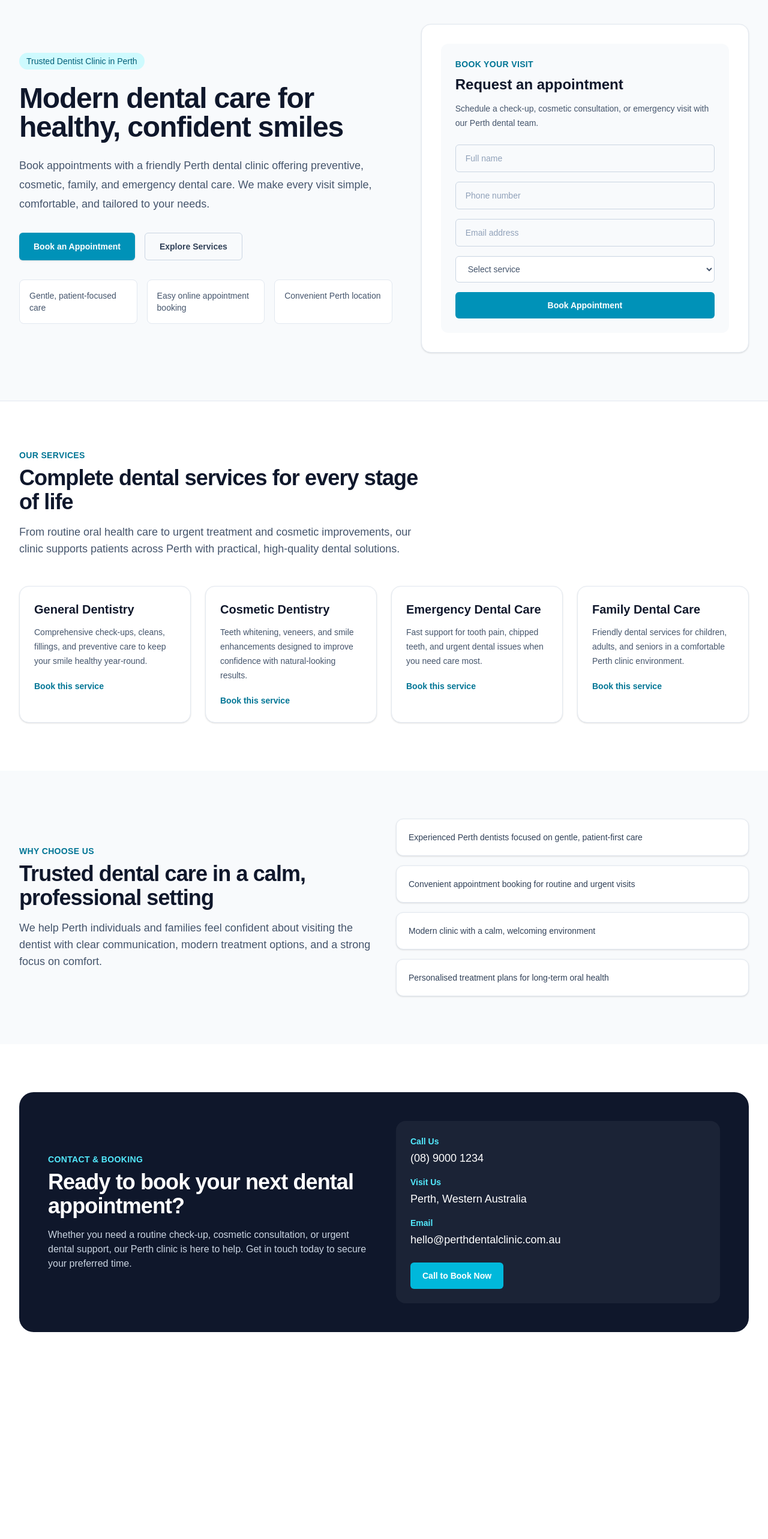
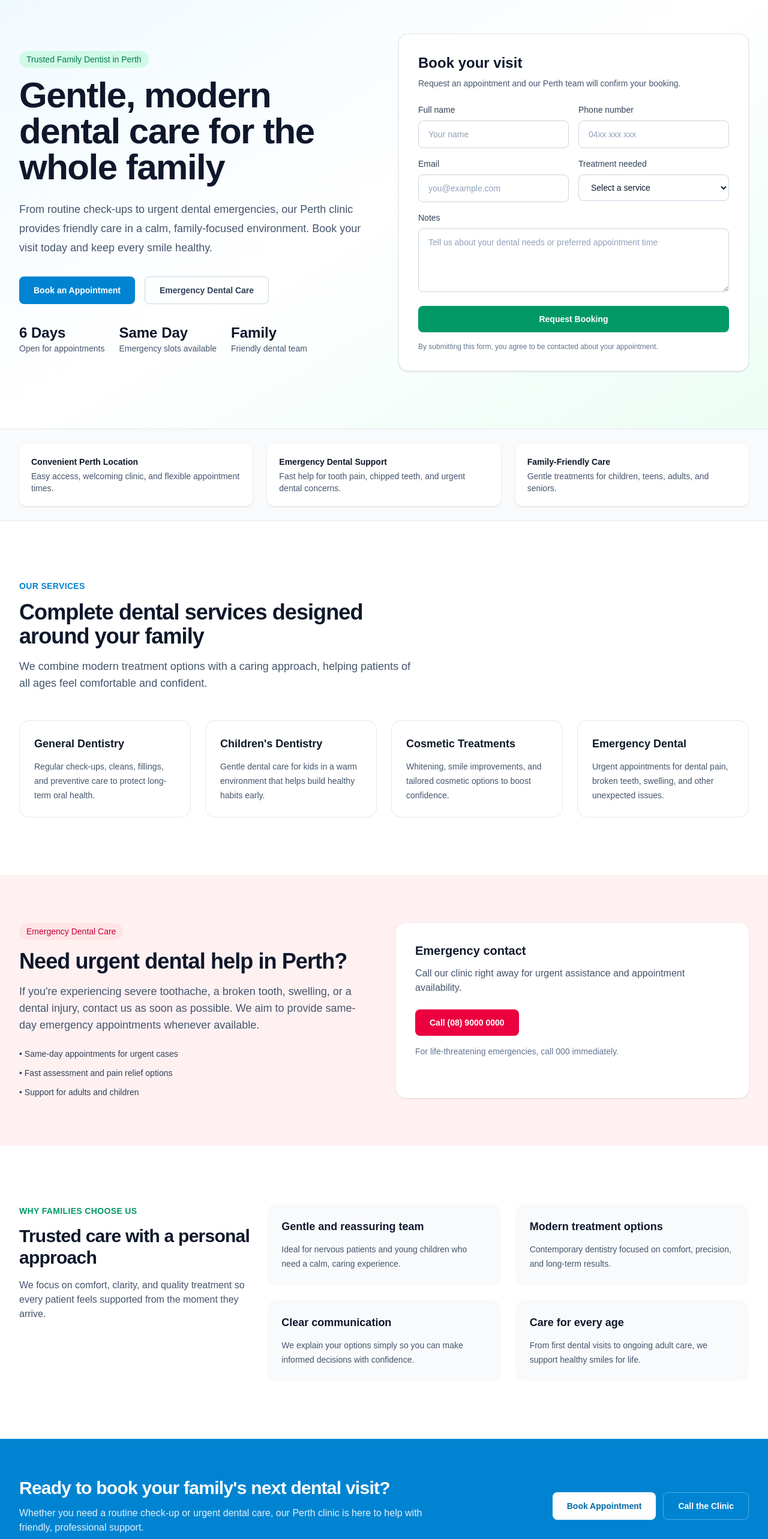
Before and after one commit to AmayaAbdrabu/website-factory-template, a Next.js app: page / in a window 1280 px wide. Shown: the part 40-2606 px from the top of the page at 60% size. Before the commit the page ends 2341 px from the top, so only its background shows below. Built offline with nearby package versions, Linux system fonts and the light colour scheme.

Commit message:
Auto build: dentist clinic website in Perth with booking form, emergency service, and family-friendly branding

```diff
--- a/app/page.tsx
+++ b/app/page.tsx
@@ -1,221 +1,339 @@
 export default function Home() {
-  const services = [
-    {
-      title: "General Dentistry",
-      description:
-        "Comprehensive check-ups, cleans, fillings, and preventive care to keep your smile healthy year-round.",
-    },
-    {
-      title: "Cosmetic Dentistry",
-      description:
-        "Teeth whitening, veneers, and smile enhancements designed to improve confidence with natural-looking results.",
-    },
-    {
-      title: "Emergency Dental Care",
-      description:
-        "Fast support for tooth pain, chipped teeth, and urgent dental issues when you need care most.",
-    },
-    {
-      title: "Family Dental Care",
-      description:
-        "Friendly dental services for children, adults, and seniors in a comfortable Perth clinic environment.",
-    },
-  ];
-
-  const trustPoints = [
-    "Experienced Perth dentists focused on gentle, patient-first care",
-    "Convenient appointment booking for routine and urgent visits",
-    "Modern clinic with a calm, welcoming environment",
-    "Personalised treatment plans for long-term oral health",
-  ];
-
   return (
     <main className="min-h-screen bg-white text-slate-900">
-      <section className="border-b border-slate-200 bg-slate-50">
-        <div className="mx-auto flex max-w-7xl flex-col gap-12 px-6 py-20 lg:flex-row lg:items-center lg:justify-between lg:px-8">
-          <div className="max-w-2xl">
-            <span className="inline-flex rounded-full bg-cyan-100 px-3 py-1 text-sm font-medium text-cyan-800">
-              Trusted Dentist Clinic in Perth
+      <section className="relative overflow-hidden bg-gradient-to-br from-sky-50 via-white to-emerald-50">
+        <div className="mx-auto grid max-w-7xl gap-12 px-6 py-16 md:grid-cols-2 md:px-8 md:py-24">
+          <div className="flex flex-col justify-center">
+            <span className="mb-4 inline-flex w-fit items-center rounded-full bg-emerald-100 px-3 py-1 text-sm font-medium text-emerald-700">
+              Trusted Family Dentist in Perth
             </span>
-            <h1 className="mt-6 text-4xl font-bold tracking-tight text-slate-900 sm:text-5xl">
-              Modern dental care for healthy, confident smiles
+            <h1 className="max-w-xl text-4xl font-bold tracking-tight text-slate-900 md:text-6xl">
+              Gentle, modern dental care for the whole family
             </h1>
-            <p className="mt-6 text-lg leading-8 text-slate-600">
-              Book appointments with a friendly Perth dental clinic offering preventive, cosmetic, family, and emergency dental care. We make every visit simple, comfortable, and tailored to your needs.
+            <p className="mt-6 max-w-xl text-lg leading-8 text-slate-600">
+              From routine check-ups to urgent dental emergencies, our Perth clinic
+              provides friendly care in a calm, family-focused environment. Book
+              your visit today and keep every smile healthy.
             </p>
+
             <div className="mt-8 flex flex-col gap-4 sm:flex-row">
               <a
-                href="#contact"
-                className="inline-flex items-center justify-center rounded-md bg-cyan-600 px-6 py-3 text-sm font-semibold text-white shadow-sm transition hover:bg-cyan-700"
+                href="#booking"
+                className="inline-flex items-center justify-center rounded-lg bg-sky-600 px-6 py-3 text-sm font-semibold text-white transition hover:bg-sky-700"
               >
                 Book an Appointment
               </a>
               <a
-                href="#services"
-                className="inline-flex items-center justify-center rounded-md border border-slate-300 px-6 py-3 text-sm font-semibold text-slate-700 transition hover:bg-white"
+                href="#emergency"
+                className="inline-flex items-center justify-center rounded-lg border border-slate-300 px-6 py-3 text-sm font-semibold text-slate-700 transition hover:border-slate-400 hover:bg-slate-50"
               >
-                Explore Services
+                Emergency Dental Care
               </a>
             </div>
-            <div className="mt-8 grid grid-cols-1 gap-4 text-sm text-slate-600 sm:grid-cols-3">
-              <div className="rounded-lg border border-slate-200 bg-white p-4">
-                Gentle, patient-focused care
+
+            <div className="mt-8 flex flex-wrap gap-6 text-sm text-slate-600">
+              <div>
+                <span className="block text-2xl font-bold text-slate-900">6 Days</span>
+                Open for appointments
               </div>
-              <div className="rounded-lg border border-slate-200 bg-white p-4">
-                Easy online appointment booking
+              <div>
+                <span className="block text-2xl font-bold text-slate-900">Same Day</span>
+                Emergency slots available
               </div>
-              <div className="rounded-lg border border-slate-200 bg-white p-4">
-                Convenient Perth location
+              <div>
+                <span className="block text-2xl font-bold text-slate-900">Family</span>
+                Friendly dental team
               </div>
             </div>
           </div>
 
-          <div className="w-full max-w-xl rounded-2xl border border-slate-200 bg-white p-8 shadow-sm">
-            <div className="rounded-xl bg-slate-50 p-6">
-              <p className="text-sm font-semibold uppercase tracking-wide text-cyan-700">
-                Book Your Visit
+          <div
+            id="booking"
+            className="rounded-2xl border border-slate-200 bg-white p-6 shadow-sm md:p-8"
+          >
+            <div className="mb-6">
+              <h2 className="text-2xl font-semibold text-slate-900">Book your visit</h2>
+              <p className="mt-2 text-sm text-slate-600">
+                Request an appointment and our Perth team will confirm your booking.
               </p>
-              <h2 className="mt-2 text-2xl font-bold text-slate-900">
-                Request an appointment
-              </h2>
-              <p className="mt-3 text-sm leading-6 text-slate-600">
-                Schedule a check-up, cosmetic consultation, or emergency visit with our Perth dental team.
-              </p>
-              <form className="mt-6 space-y-4">
+            </div>
+
+            <form className="space-y-4">
+              <div className="grid gap-4 sm:grid-cols-2">
+                <div>
+                  <label
+                    htmlFor="name"
+                    className="mb-2 block text-sm font-medium text-slate-700"
+                  >
+                    Full name
+                  </label>
                   <input
+                    id="name"
                     type="text"
-                  placeholder="Full name"
-                  className="w-full rounded-md border border-slate-300 px-4 py-3 text-sm outline-none ring-0 placeholder:text-slate-400 focus:border-cyan-600"
+                    placeholder="Your name"
+                    className="w-full rounded-lg border border-slate-300 px-4 py-3 text-sm outline-none transition placeholder:text-slate-400 focus:border-sky-500"
                   />
+                </div>
+                <div>
+                  <label
+                    htmlFor="phone"
+                    className="mb-2 block text-sm font-medium text-slate-700"
+                  >
+                    Phone number
+                  </label>
                   <input
+                    id="phone"
                     type="tel"
-                  placeholder="Phone number"
-                  className="w-full rounded-md border border-slate-300 px-4 py-3 text-sm outline-none ring-0 placeholder:text-slate-400 focus:border-cyan-600"
+                    placeholder="04xx xxx xxx"
+                    className="w-full rounded-lg border border-slate-300 px-4 py-3 text-sm outline-none transition placeholder:text-slate-400 focus:border-sky-500"
                   />
+                </div>
+              </div>
+
+              <div className="grid gap-4 sm:grid-cols-2">
+                <div>
+                  <label
+                    htmlFor="email"
+                    className="mb-2 block text-sm font-medium text-slate-700"
+                  >
+                    Email
+                  </label>
                   <input
+                    id="email"
                     type="email"
-                  placeholder="Email address"
-                  className="w-full rounded-md border border-slate-300 px-4 py-3 text-sm outline-none ring-0 placeholder:text-slate-400 focus:border-cyan-600"
+                    placeholder="you@example.com"
+                    className="w-full rounded-lg border border-slate-300 px-4 py-3 text-sm outline-none transition placeholder:text-slate-400 focus:border-sky-500"
                   />
-                <select className="w-full rounded-md border border-slate-300 bg-white px-4 py-3 text-sm text-slate-600 outline-none focus:border-cyan-600">
-                  <option>Select service</option>
-                  <option>General Dentistry</option>
+                </div>
+                <div>
+                  <label
+                    htmlFor="service"
+                    className="mb-2 block text-sm font-medium text-slate-700"
+                  >
+                    Treatment needed
+                  </label>
+                  <select
+                    id="service"
+                    className="w-full rounded-lg border border-slate-300 bg-white px-4 py-3 text-sm outline-none transition focus:border-sky-500"
+                    defaultValue=""
+                  >
+                    <option value="" disabled>
+                      Select a service
+                    </option>
+                    <option>General Check-Up</option>
+                    <option>Children&apos;s Dentistry</option>
+                    <option>Teeth Cleaning</option>
                     <option>Cosmetic Dentistry</option>
-                  <option>Emergency Dental Care</option>
-                  <option>Family Dental Care</option>
+                    <option>Emergency Appointment</option>
                   </select>
+                </div>
+              </div>
+
+              <div>
+                <label
+                  htmlFor="message"
+                  className="mb-2 block text-sm font-medium text-slate-700"
+                >
+                  Notes
+                </label>
+                <textarea
+                  id="message"
+                  rows={4}
+                  placeholder="Tell us about your dental needs or preferred appointment time"
+                  className="w-full rounded-lg border border-slate-300 px-4 py-3 text-sm outline-none transition placeholder:text-slate-400 focus:border-sky-500"
+                />
+              </div>
+
               <button
                 type="submit"
-                  className="w-full rounded-md bg-cyan-600 px-4 py-3 text-sm font-semibold text-white transition hover:bg-cyan-700"
+                className="w-full rounded-lg bg-emerald-600 px-6 py-3 text-sm font-semibold text-white transition hover:bg-emerald-700"
               >
-                  Book Appointment
+                Request Booking
               </button>
+
+              <p className="text-xs text-slate-500">
+                By submitting this form, you agree to be contacted about your appointment.
+              </p>
             </form>
+          </div>
+        </div>
+      </section>
+
+      <section className="border-y border-slate-200 bg-slate-50">
+        <div className="mx-auto grid max-w-7xl gap-6 px-6 py-6 text-sm text-slate-700 md:grid-cols-3 md:px-8">
+          <div className="rounded-xl bg-white p-5 shadow-sm">
+            <p className="font-semibold text-slate-900">Convenient Perth Location</p>
+            <p className="mt-1 text-slate-600">
+              Easy access, welcoming clinic, and flexible appointment times.
+            </p>
+          </div>
+          <div className="rounded-xl bg-white p-5 shadow-sm">
+            <p className="font-semibold text-slate-900">Emergency Dental Support</p>
+            <p className="mt-1 text-slate-600">
+              Fast help for tooth pain, chipped teeth, and urgent dental concerns.
+            </p>
+          </div>
+          <div className="rounded-xl bg-white p-5 shadow-sm">
+            <p className="font-semibold text-slate-900">Family-Friendly Care</p>
+            <p className="mt-1 text-slate-600">
+              Gentle treatments for children, teens, adults, and seniors.
+            </p>
+          </div>
+        </div>
+      </section>
+
+      <section className="mx-auto max-w-7xl px-6 py-16 md:px-8 md:py-24">
+        <div className="max-w-2xl">
+          <span className="text-sm font-semibold uppercase tracking-wide text-sky-600">
+            Our Services
+          </span>
+          <h2 className="mt-3 text-3xl font-bold tracking-tight text-slate-900 md:text-4xl">
+            Complete dental services designed around your family
+          </h2>
+          <p className="mt-4 text-lg text-slate-600">
+            We combine modern treatment options with a caring approach, helping
+            patients of all ages feel comfortable and confident.
+          </p>
+        </div>
+
+        <div className="mt-12 grid gap-6 md:grid-cols-2 lg:grid-cols-4">
+          <div className="rounded-2xl border border-slate-200 p-6">
+            <h3 className="text-lg font-semibold text-slate-900">General Dentistry</h3>
+            <p className="mt-3 text-sm leading-6 text-slate-600">
+              Regular check-ups, cleans, fillings, and preventive care to protect
+              long-term oral health.
+            </p>
+          </div>
+          <div className="rounded-2xl border border-slate-200 p-6">
+            <h3 className="text-lg font-semibold text-slate-900">Children&apos;s Dentistry</h3>
+            <p className="mt-3 text-sm leading-6 text-slate-600">
+              Gentle dental care for kids in a warm environment that helps build
+              healthy habits early.
+            </p>
+          </div>
+          <div className="rounded-2xl border border-slate-200 p-6">
+            <h3 className="text-lg font-semibold text-slate-900">Cosmetic Treatments</h3>
+            <p className="mt-3 text-sm leading-6 text-slate-600">
+              Whitening, smile improvements, and tailored cosmetic options to boost
+              confidence.
+            </p>
+          </div>
+          <div className="rounded-2xl border border-slate-200 p-6">
+            <h3 className="text-lg font-semibold text-slate-900">Emergency Dental</h3>
+            <p className="mt-3 text-sm leading-6 text-slate-600">
+              Urgent appointments for dental pain, broken teeth, swelling, and other
+              unexpected issues.
+            </p>
+          </div>
+        </div>
+      </section>
+
+      <section id="emergency" className="bg-rose-50">
+        <div className="mx-auto grid max-w-7xl gap-10 px-6 py-16 md:grid-cols-2 md:px-8 md:py-20">
+          <div>
+            <span className="inline-flex rounded-full bg-rose-100 px-3 py-1 text-sm font-medium text-rose-700">
+              Emergency Dental Care
+            </span>
+            <h2 className="mt-4 text-3xl font-bold tracking-tight text-slate-900 md:text-4xl">
+              Need urgent dental help in Perth?
+            </h2>
+            <p className="mt-4 max-w-xl text-lg text-slate-600">
+              If you&apos;re experiencing severe toothache, a broken tooth, swelling,
+              or a dental injury, contact us as soon as possible. We aim to provide
+              same-day emergency appointments whenever available.
+            </p>
+            <ul className="mt-6 space-y-3 text-sm text-slate-700">
+              <li>• Same-day appointments for urgent cases</li>
+              <li>• Fast assessment and pain relief options</li>
+              <li>• Support for adults and children</li>
+            </ul>
+          </div>
+          <div className="rounded-2xl bg-white p-8 shadow-sm">
+            <h3 className="text-xl font-semibold text-slate-900">Emergency contact</h3>
+            <p className="mt-3 text-slate-600">
+              Call our clinic right away for urgent assistance and appointment availability.
+            </p>
+            <a
+              href="tel:+61890000000"
+              className="mt-6 inline-flex rounded-lg bg-rose-600 px-6 py-3 text-sm font-semibold text-white transition hover:bg-rose-700"
+            >
+              Call (08) 9000 0000
+            </a>
+            <p className="mt-4 text-sm text-slate-500">
+              For life-threatening emergencies, call 000 immediately.
+            </p>
+          </div>
+        </div>
+      </section>
+
+      <section className="mx-auto max-w-7xl px-6 py-16 md:px-8 md:py-24">
+        <div className="grid gap-6 md:grid-cols-3">
+          <div className="md:col-span-1">
+            <span className="text-sm font-semibold uppercase tracking-wide text-emerald-600">
+              Why families choose us
+            </span>
+            <h2 className="mt-3 text-3xl font-bold tracking-tight text-slate-900">
+              Trusted care with a personal approach
+            </h2>
+            <p className="mt-4 text-slate-600">
+              We focus on comfort, clarity, and quality treatment so every patient
+              feels supported from the moment they arrive.
+            </p>
+          </div>
+
+          <div className="md:col-span-2 grid gap-6 sm:grid-cols-2">
+            <div className="rounded-2xl bg-slate-50 p-6">
+              <h3 className="text-lg font-semibold text-slate-900">Gentle and reassuring team</h3>
+              <p className="mt-3 text-sm leading-6 text-slate-600">
+                Ideal for nervous patients and young children who need a calm, caring experience.
+              </p>
+            </div>
+            <div className="rounded-2xl bg-slate-50 p-6">
+              <h3 className="text-lg font-semibold text-slate-900">Modern treatment options</h3>
+              <p className="mt-3 text-sm leading-6 text-slate-600">
+                Contemporary dentistry focused on comfort, precision, and long-term results.
+              </p>
+            </div>
+            <div className="rounded-2xl bg-slate-50 p-6">
+              <h3 className="text-lg font-semibold text-slate-900">Clear communication</h3>
+              <p className="mt-3 text-sm leading-6 text-slate-600">
+                We explain your options simply so you can make informed decisions with confidence.
+              </p>
+            </div>
+            <div className="rounded-2xl bg-slate-50 p-6">
+              <h3 className="text-lg font-semibold text-slate-900">Care for every age</h3>
+              <p className="mt-3 text-sm leading-6 text-slate-600">
+                From first dental visits to ongoing adult care, we support healthy smiles for life.
+              </p>
             </div>
           </div>
         </div>
       </section>
 
-      <section id="services" className="mx-auto max-w-7xl px-6 py-20 lg:px-8">
-        <div className="max-w-2xl">
-          <p className="text-sm font-semibold uppercase tracking-wide text-cyan-700">
-            Our Services
-          </p>
-          <h2 className="mt-2 text-3xl font-bold tracking-tight text-slate-900 sm:text-4xl">
-            Complete dental services for every stage of life
+      <section className="bg-sky-600">
+        <div className="mx-auto flex max-w-7xl flex-col items-start justify-between gap-6 px-6 py-16 md:flex-row md:items-center md:px-8">
+          <div>
+            <h2 className="text-3xl font-bold tracking-tight text-white">
+              Ready to book your family&apos;s next dental visit?
             </h2>
-          <p className="mt-4 text-lg text-slate-600">
-            From routine oral health care to urgent treatment and cosmetic improvements, our clinic supports patients across Perth with practical, high-quality dental solutions.
+            <p className="mt-3 max-w-2xl text-sky-100">
+              Whether you need a routine check-up or urgent dental care, our Perth
+              clinic is here to help with friendly, professional support.
             </p>
           </div>
-
-        <div className="mt-12 grid gap-6 md:grid-cols-2 xl:grid-cols-4">
-          {services.map((service) => (
-            <div
-              key={service.title}
-              className="rounded-2xl border border-slate-200 bg-white p-6 shadow-sm"
+          <div className="flex flex-col gap-3 sm:flex-row">
+            <a
+              href="#booking"
+              className="inline-flex items-center justify-center rounded-lg bg-white px-6 py-3 text-sm font-semibold text-sky-700 transition hover:bg-sky-50"
             >
-              <h3 className="text-xl font-semibold text-slate-900">
-                {service.title}
-              </h3>
-              <p className="mt-3 text-sm leading-6 text-slate-600">
-                {service.description}
-              </p>
+              Book Appointment
+            </a>
             <a
-                href="#contact"
-                className="mt-5 inline-flex text-sm font-semibold text-cyan-700 hover:text-cyan-800"
+              href="tel:+61890000000"
+              className="inline-flex items-center justify-center rounded-lg border border-white/30 px-6 py-3 text-sm font-semibold text-white transition hover:bg-white/10"
             >
-                Book this service
+              Call the Clinic
             </a>
-            </div>
-          ))}
-        </div>
-      </section>
-
-      <section className="bg-slate-50 py-20">
-        <div className="mx-auto max-w-7xl px-6 lg:px-8">
-          <div className="grid gap-10 lg:grid-cols-2 lg:items-center">
-            <div>
-              <p className="text-sm font-semibold uppercase tracking-wide text-cyan-700">
-                Why Choose Us
-              </p>
-              <h2 className="mt-2 text-3xl font-bold tracking-tight text-slate-900 sm:text-4xl">
-                Trusted dental care in a calm, professional setting
-              </h2>
-              <p className="mt-4 text-lg text-slate-600">
-                We help Perth individuals and families feel confident about visiting the dentist with clear communication, modern treatment options, and a strong focus on comfort.
-              </p>
-            </div>
-
-            <div className="grid gap-4">
-              {trustPoints.map((point) => (
-                <div
-                  key={point}
-                  className="rounded-xl border border-slate-200 bg-white p-5 shadow-sm"
-                >
-                  <p className="text-sm font-medium text-slate-700">{point}</p>
-                </div>
-              ))}
-            </div>
-          </div>
-        </div>
-      </section>
-
-      <section id="contact" className="mx-auto max-w-7xl px-6 py-20 lg:px-8">
-        <div className="rounded-3xl bg-slate-900 px-8 py-12 text-white sm:px-12">
-          <div className="grid gap-10 lg:grid-cols-2 lg:items-center">
-            <div>
-              <p className="text-sm font-semibold uppercase tracking-wide text-cyan-300">
-                Contact & Booking
-              </p>
-              <h2 className="mt-2 text-3xl font-bold tracking-tight sm:text-4xl">
-                Ready to book your next dental appointment?
-              </h2>
-              <p className="mt-4 text-slate-300">
-                Whether you need a routine check-up, cosmetic consultation, or urgent dental support, our Perth clinic is here to help. Get in touch today to secure your preferred time.
-              </p>
-            </div>
-
-            <div className="grid gap-4 rounded-2xl bg-white/5 p-6">
-              <div>
-                <p className="text-sm font-semibold text-cyan-300">Call Us</p>
-                <p className="mt-1 text-lg font-medium">(08) 9000 1234</p>
-              </div>
-              <div>
-                <p className="text-sm font-semibold text-cyan-300">Visit Us</p>
-                <p className="mt-1 text-lg font-medium">Perth, Western Australia</p>
-              </div>
-              <div>
-                <p className="text-sm font-semibold text-cyan-300">Email</p>
-                <p className="mt-1 text-lg font-medium">hello@perthdentalclinic.com.au</p>
-              </div>
-              <a
-                href="tel:0890001234"
-                className="mt-2 inline-flex w-fit items-center justify-center rounded-md bg-cyan-500 px-5 py-3 text-sm font-semibold text-white transition hover:bg-cyan-400"
-              >
-                Call to Book Now
-              </a>
-            </div>
           </div>
         </div>
       </section>
```
Lines whose indentation alone changed are shown as unchanged.
